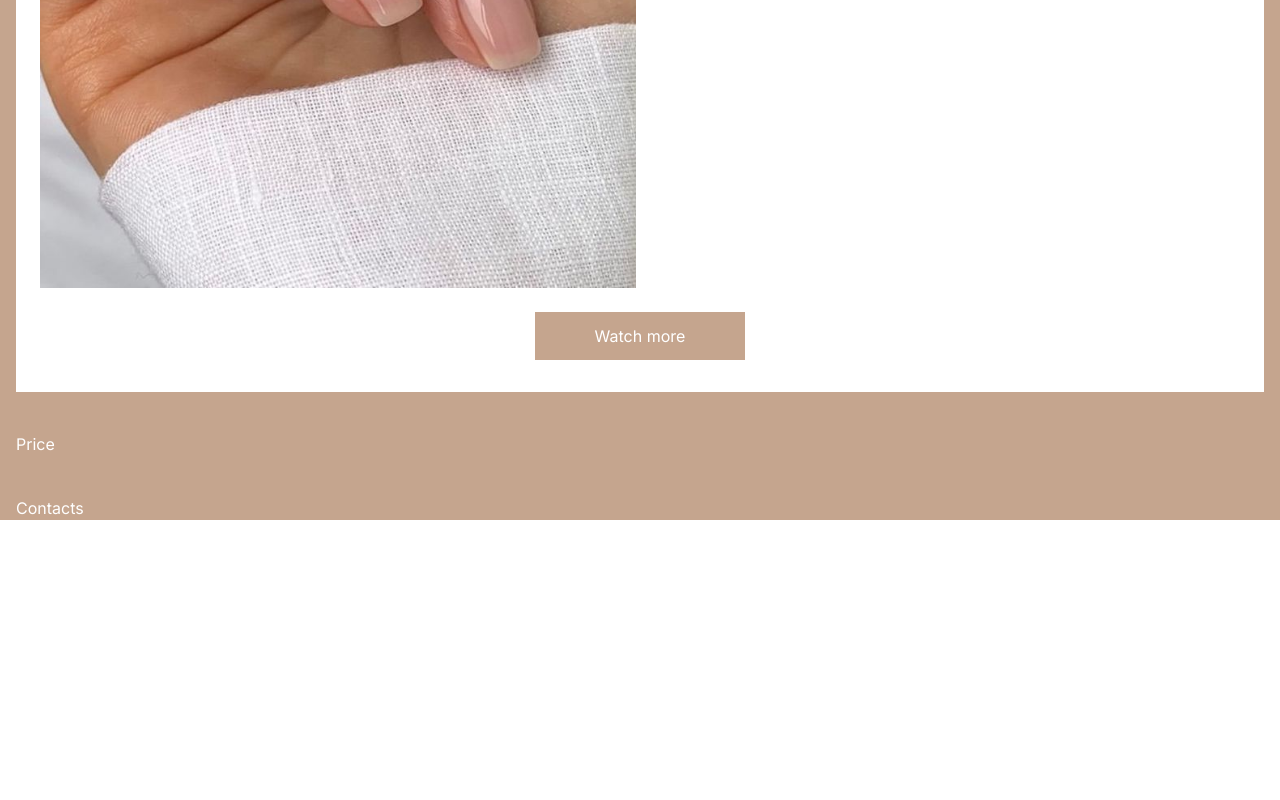
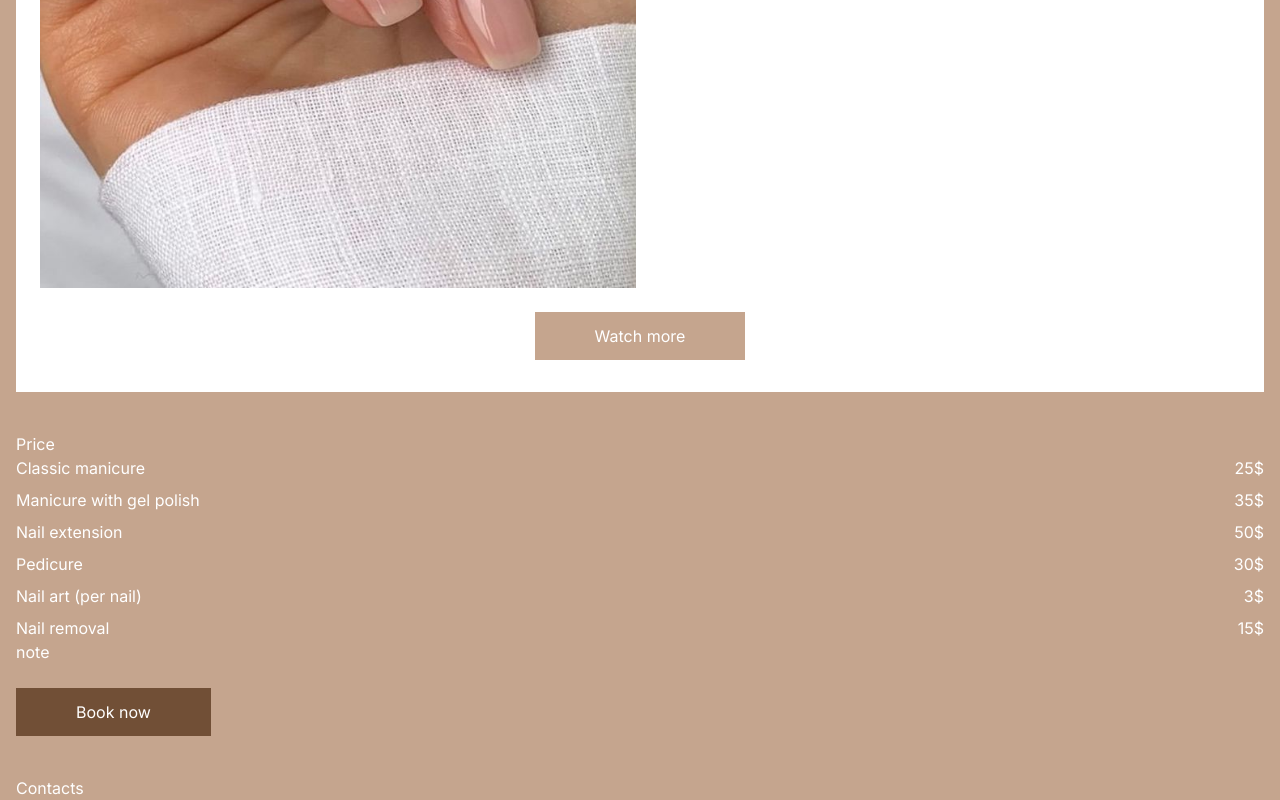
Before and after one commit to iviktorry/katyko-nails-salon, a React (Vite) app: page / in a window 1280 px wide. Shown: the part 3820-4620 px from the top of the page. Before the commit the page ends 4340 px from the top, so only its background shows below. Built offline with nearby package versions, Linux system fonts and the light colour scheme.

Commit message:
feat: create Price component basic structure

```diff
--- a/src/components/Hero.jsx
+++ b/src/components/Hero.jsx
@@ -14,7 +14,7 @@ export default function Hero({ hero }) {
         {hero.subtitle}
       </h1>
       <p className="border-l pl-2">{hero.description}</p>
-      <button className="px-15 mt-6 py-3  bg-stone-600">
+      <button className="px-15 mt-6 py-3 bg-stone-600">
         {hero.buttonText}
       </button>
     </section>
--- a/src/components/Main.jsx
+++ b/src/components/Main.jsx
@@ -1,6 +1,7 @@
 import { hero, about, works, price, contacts } from "../data.json";
 import About from "./About";
 import Hero from "./Hero";
+import Price from "./Price";
 import Works from "./Works";
 //unused: hero: name, title;;
 
@@ -12,7 +13,7 @@ export default function Main() {
         <About about={about} />
         <Works works={works} />
       </div>
-      <section>{price.heading}</section>
+      <Price price={price} />
       <section>{contacts.heading}</section>
     </main>
   );
--- /dev/null
+++ b/src/components/Price.jsx
@@ -0,0 +1,19 @@
+export default function Price({ price }) {
+  return (
+    <section>
+      <h1>{price.heading}</h1>
+      <ul className="flex flex-col gap-2">
+        {price.items.map((item) => (
+          <li key={item.id} className="flex justify-between">
+            <span>{item.service}</span>
+            <span>{item.price}</span>
+          </li>
+        ))}
+      </ul>
+      <p>note</p>
+      <button className="px-15 mt-6 py-3 bg-stone-600">
+        {price.buttonText}
+      </button>
+    </section>
+  );
+}
--- a/src/data.json
+++ b/src/data.json
@@ -35,7 +35,8 @@
       { "id": 5, "service": "Nail art (per nail)", "price": "3$" },
       { "id": 6, "service": "Nail removal", "price": "15$" }
     ],
-    "note": "10% discount for first visit"
+    "note": "10% discount for first visit",
+    "buttonText": "Book now"
   },
 
   "contacts": {
```
